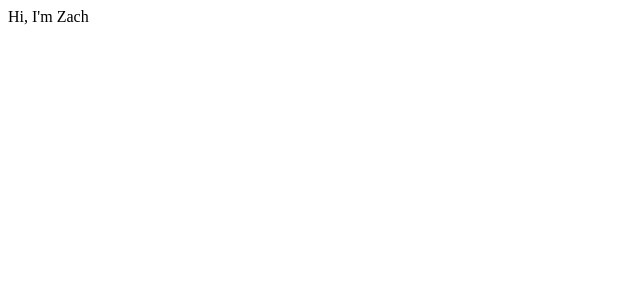
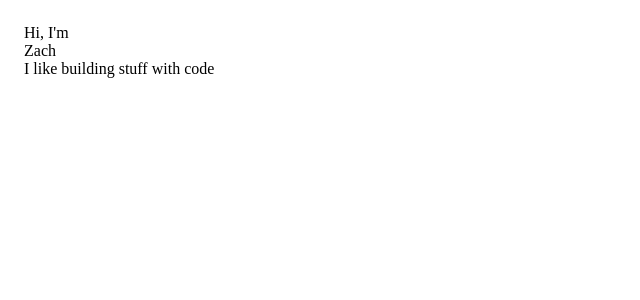
Before and after one commit to zsaffrin/zachsaffrin, a React (Vite) app: page / in a window 1280 px wide. Shown: the top 300 px of the page, without its empty margins (0-640 px from the left). Built offline with nearby package versions, Linux system fonts and the light colour scheme.

Commit message:
Refactor from react-router to wouter

```diff
--- a/src/components/App/App.jsx
+++ b/src/components/App/App.jsx
@@ -1,22 +1,14 @@
-import {
-  createBrowserRouter,
-  RouterProvider
-} from 'react-router-dom';
-import { Home } from './Home';
-import ErrorRoute from './ErrorRoute';
-
-const router = createBrowserRouter([
-  {
-    path: "/",
-    element: <Home />,
-    errorElement: <ErrorRoute />
-  }
-]);
+import { Redirect, useRoute } from 'wouter';
+import { Main } from './Main';
 
 const App = () => {
-  return (
-    <RouterProvider router={router} />
-  );
+  const [match] = useRoute("(|about)");
+
+  if (match) {
+    return <Main />;
+  } else {
+    return <Redirect to="/" />;
+  }
 };
 
 export default App;
--- a/src/components/App/ErrorRoute.jsx
+++ /dev/null
@@ -1,20 +0,0 @@
-import { useRouteError } from 'react-router-dom';
-
-const ErrorRoute = () => {
-  const error = useRouteError();
-  console.error(error);
-
-  return error ? (
-    <div>
-      <h1>{`${error.status} - ${error.statusText}`}</h1>
-      <div>{error.data}</div>
-    </div>
-  ) : (
-    <div>
-      <h1>Error</h1>
-      <p>Something went wrong</p>
-    </div>
-  );
-};
-
-export default ErrorRoute;
--- a/src/components/App/Home/Home.jsx
+++ /dev/null
@@ -1,9 +0,0 @@
-const Home = () => {
-  return (
-    <div>
-      Hi, I&apos;m Zach
-    </div>
-  );
-};
-
-export default Home;
--- /dev/null
+++ b/src/components/App/Main/Home/Home.jsx
@@ -0,0 +1,17 @@
+import styled from 'styled-components';
+
+const Hero = styled.div`
+  padding: 1em;
+`;
+
+const Home = () => {
+  return (
+    <Hero>
+      <div>Hi, I&apos;m</div>
+      <div>Zach</div>
+      <div>I like building stuff with code</div>
+    </Hero>
+  );
+};
+
+export default Home;
--- /dev/null
+++ b/src/components/App/Main/Main.jsx
@@ -0,0 +1,9 @@
+import { Home } from './Home';
+
+const Main = () => {
+  return (
+    <Home />
+  );
+};
+
+export default Main;
--- /dev/null
+++ b/src/components/App/Main/index.js
@@ -0,0 +1,5 @@
+import Main from './Main';
+
+export {
+  Main,
+};
```
Also changed, not shown: src/components/App/Main/Home/index.js (renamed from src/components/App/Home/index.js).
